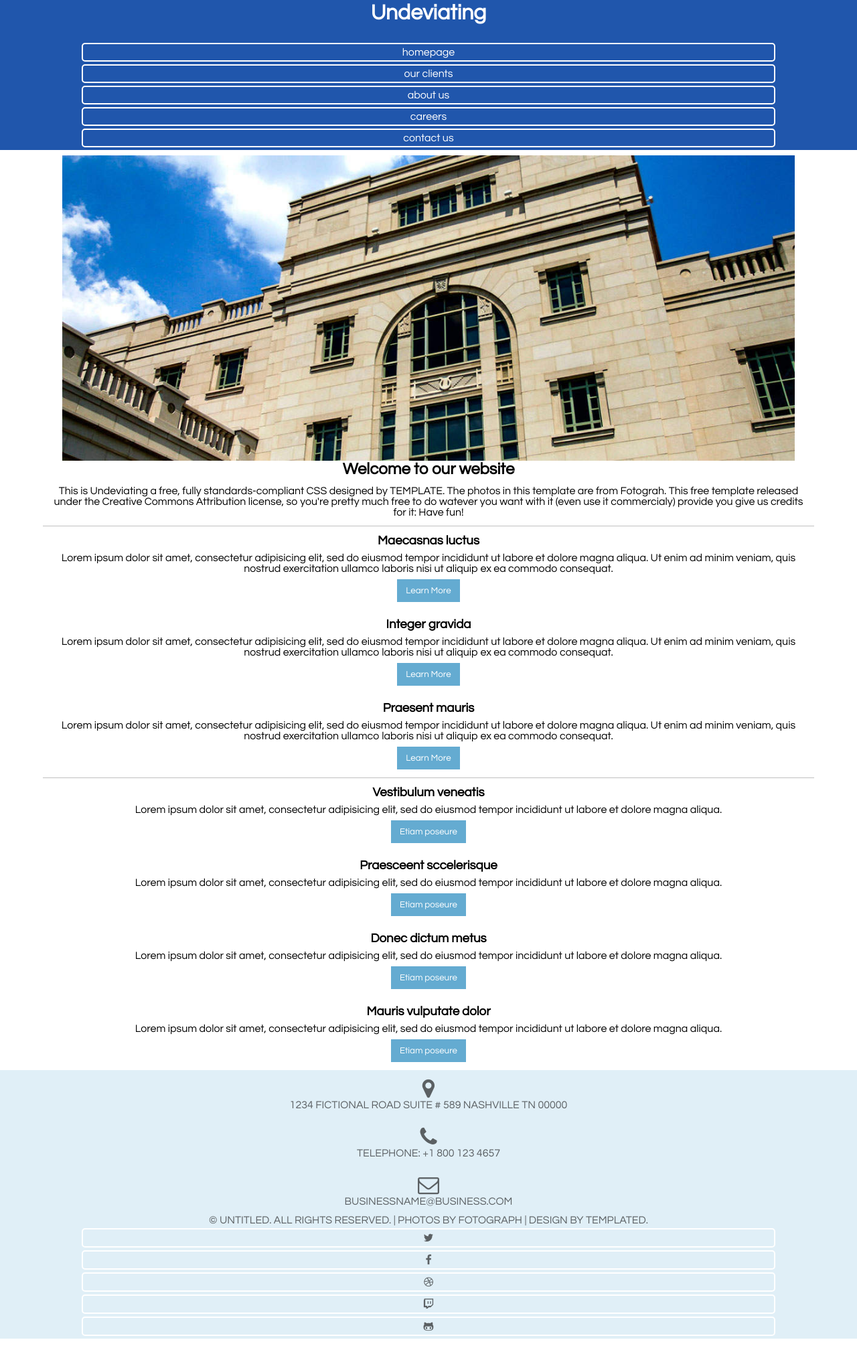
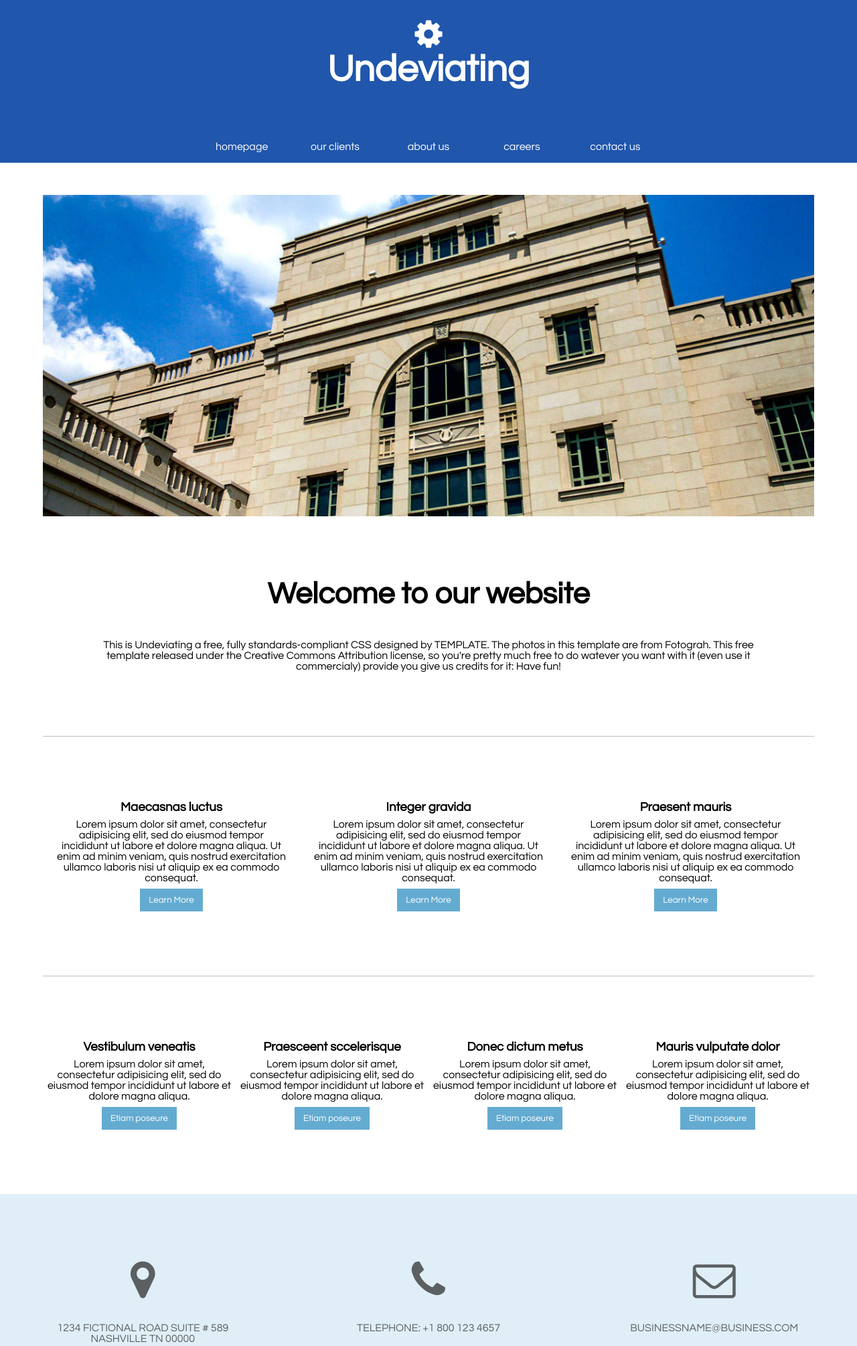
Before and after one commit to Juandarov/new_challenge_4, a plain HTML site: page index.html in a window 1280 px wide. Shown: the part 45-2055 px from the top of the page at 67% size. Drawn offline with Linux system fonts and the light colour scheme.

Commit message:
modif css

```diff
--- a/css/style.css
+++ b/css/style.css
@@ -12,14 +12,17 @@ header {
     text-align: center;
 }
 
-header i {
+header a {
     color: white;
+    margin: 0.25em 0;
+    text-decoration: none;
 }
 
 h1 {
     color: white;
-    margin-bottom: 0.75em;
+    margin-bottom: 0.25em;
 }
+
 #section1 p{
     margin: 0.75em;
 }
@@ -32,7 +35,9 @@ h1 {
 
 #section3 {
     margin: auto;
-    width: 90%;
+    width: 90%;nav {
+    margin: 0.5em auto;
+}
 }
 
 section {
@@ -43,8 +48,11 @@ section {
 
 img {
     width: 95%;
-    margin: 0 auto;
-    margin-top: 0.5em;
+    margin: 0.75em auto;
+}
+
+h2 {
+    margin: 1em auto;
 }
 
 article {
@@ -58,7 +66,7 @@ main p {
 
 ul li {
     width: 80%;
-    margin: 0.25em auto;
+    margin: 0.75em auto;
     list-style: none;
     padding: 0;
     color: white;
@@ -95,3 +103,116 @@ footer p {
     color: #5B6063;
     text-transform: uppercase;
 }
+
+#footer2 {
+    background-color: #2056ac;
+    border-top: solid 1em #3b4eb2;
+}
+
+#footer2 p {
+    color: white;
+    margin: 2em auto;
+}
+
+#footer2 ul li {
+    background-color: #64ABD1;
+    display: inline-block;
+    width: 2em;
+    height: 2em;
+    margin-bottom: 2em;
+    border: none;
+    border-radius: 0;
+}
+
+#footer2 ul li i {
+    color: white;
+    line-height: 2em;
+}
+
+
+
+@media screen and (min-width: 1200px) {
+    body {
+        font-size: 16px;
+    }
+
+    h1 {
+        font-size: 56px;
+    }
+
+    header i {
+        margin-top: 1.5em;
+        color: white;
+    }
+
+    header li {
+        display: inline-block;
+
+    }
+
+    header ul {
+        margin-top: 3em;
+    }
+
+    ul li {
+        width: 10%;
+        margin: 0.75em auto;
+        list-style: none;
+        padding: 0;
+        color: white;
+        border: none;
+        padding: 0.25em;
+    }
+
+    img {
+        width: 100%;
+        margin: 3em auto;
+    }
+
+    h2 {
+        font-size: 45px;
+    }
+
+    #section1 p {
+        width: 85%;
+        margin: auto;
+        margin-bottom: 6em;
+    }
+
+
+    #section2 {
+        display: flex;
+        flex-direction: row;
+    }
+
+    #section2 article {
+        width: 30%;
+        margin: 6em auto;
+    }
+
+    #section3 {
+        display: flex;
+        flex-direction: row;
+    }
+
+    #section3 article {
+        width: 24%;
+        margin: 6em auto;
+    }
+
+    #footer1 {
+        display: flex;
+        flex-direction: row;
+    }
+
+    #footer1 article {
+        width: 25%;
+        margin: 6em auto;
+    }
+
+    #footer1 i {
+        font-size: 4em;
+        margin-bottom: 0.5em;
+    }
+
+}
--- a/index.html
+++ b/index.html
@@ -14,11 +14,11 @@
 
             <nav>
                 <ul>
-                    <li><a href="#"></a>homepage</li>
-                    <li><a href="#"></a>our clients</li>
-                    <li><a href="#"></a>about us</li>
-                    <li><a href="#"></a>careers</li>
-                    <li><a href="#"></a>contact us</li>
+                    <li><a href="#">homepage</a></li>
+                    <li><a href="#">our clients</a></li>
+                    <li><a href="#">about us</a></li>
+                    <li><a href="#">careers</a></li>
+                    <li><a href="#">contact us</a></li>
                 </ul>
             </nav>
 
@@ -80,7 +80,7 @@
         </main>
 
         <footer>
-            <section>
+            <section id="footer1">
                 <article>
                     <i class="fa fa-map-marker fa-2x" aria-hidden="true"></i>
                     <p>1234 Fictional Road Suite # 589 Nashville TN 00000</p>
@@ -97,7 +97,7 @@
                 </article>
             </section>
 
-            <section>
+            <section id="footer2">
                 <p>© Untitled. All rights reserved. | Photos by Fotograph | Design by TEMPLATED.</p>
                 <ul>
                     <li><i class="fa fa-twitter" aria-hidden="true"></i></li>
@@ -106,7 +106,6 @@
                     <li><i class="fa fa-twitch" aria-hidden="true"></i></li>
                     <li><i class="fa fa-github-alt" aria-hidden="true"></i></li>
                 </ul>
-
             </section>
         </footer>
 
```
